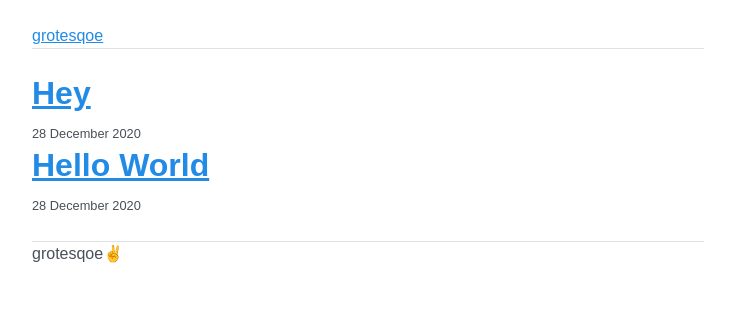
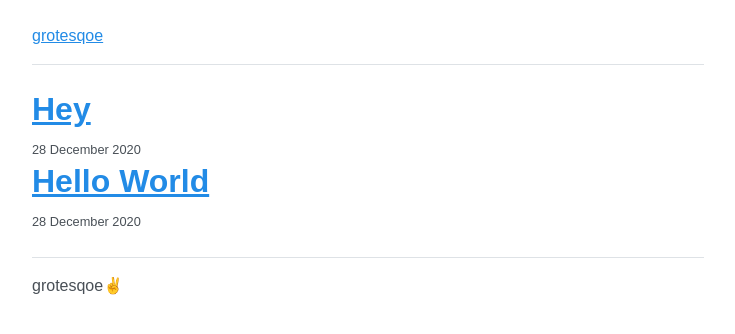
Before and after one commit to grotesqoe/www, a Jekyll site: the page built from index.html, in a window 1280 px wide. Shown: the top 334 px of the page, without its empty margins (272-1007 px from the left). Built offline with Jekyll 4.4.1, drawn with Linux system fonts in a browser that asks for light colours; the list of posts is cut into pages by our own code.

Commit message:
Update _layout.scss

```diff
--- a/_sass/_layout.scss
+++ b/_sass/_layout.scss
@@ -15,9 +15,11 @@
 }
 
 .main-header {
+  padding-bottom: $spacer;
   border-bottom: 1px solid $border-color;
 }
 
 .main-footer {
+  padding-top: $spacer;
   border-top: 1px solid $border-color;
 }
```
